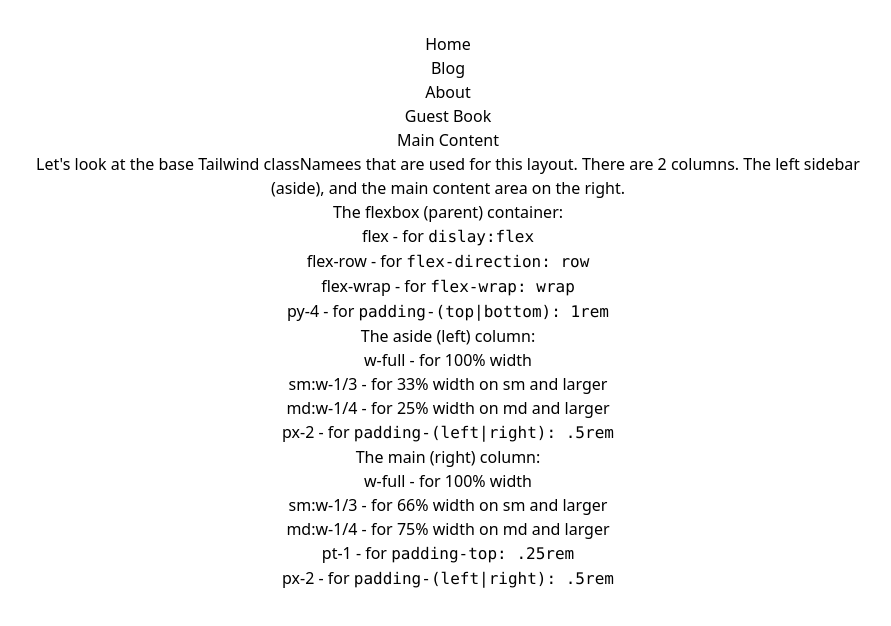
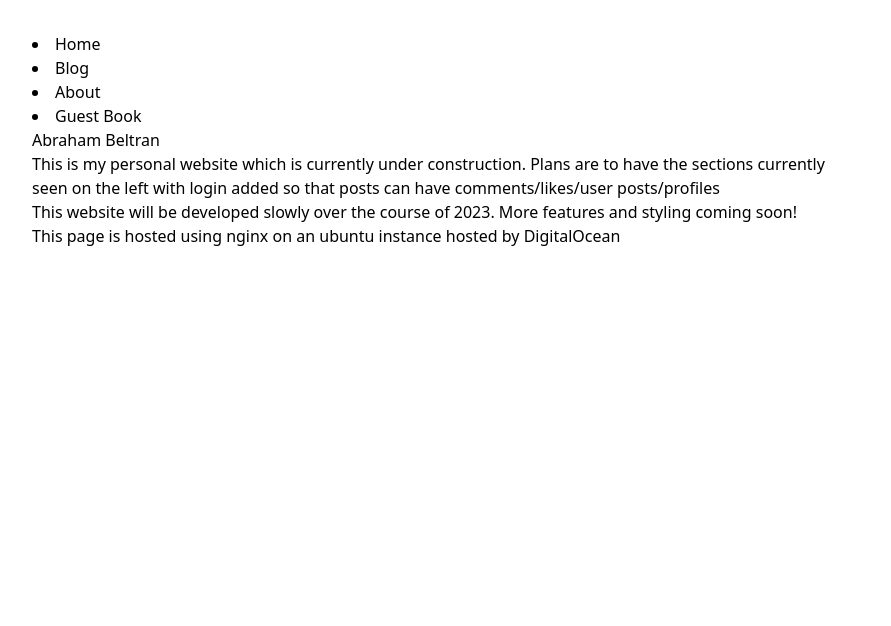
Before and after one commit to abrahambeltran/abrahambeltran.dev, a React (Vite) app: page / in a window 1280 px wide. Shown: the top 626 px of the page, without its empty margins (192-1083 px from the left). Built offline with nearby package versions, Linux system fonts and the light colour scheme.

Commit message:
fixed some styling and added content

```diff
--- a/src/App.tsx
+++ b/src/App.tsx
@@ -6,11 +6,15 @@ function App() {
 
     return (
         <>
-            <div className="container p-2 mx-auto">
-                <div className="flex flex-row flex-wrap py-4">
-                    <aside className="w-full sm:w-1/3 md:w-1/4 px-2">
+            <div className="p-2 m-0 mx-4 mt-8 md:mt-20 lg:mt-32">
+                <div className="flex flex-row py-4">
+                    <aside className="md:w-[150px] md:flex-shrink-0 -mx-4 md:mx-0 md:px-0 font-serif">
                         <div className="sticky top-0 p-4 bg-white rounded-xl w-full">
-                            <ul className="nav flex flex-col overflow-hidden">
+                            <div className="ml-2 md:ml-[12px] mb-2 px-4 md:px-0 md:mb-8 space-y-10 flex flex-col md:flex-row items-start ">
+                                <nav
+                                    className="flex flex-row md:flex-col items-start relative px-4 md:px-0 pb-0 fade md:overflow-auto scroll-pr-6 md:relative"
+                                    id="nav"
+                                >
                                     <li className="nav-item">
                                         <a
                                             className="nav-link text-purple-800 hover:text-purple-600 truncate"
@@ -23,7 +27,7 @@ function App() {
                                     <li className="nav-item">
                                         <a
                                             className="nav-link text-purple-800 hover:text-purple-600"
-                                        href="/#reports"
+                                            href="/#blog"
                                         >
                                             <span className="fa fa-chart-bar mr-2"></span>{" "}
                                             Blog{" "}
@@ -32,7 +36,7 @@ function App() {
                                     <li className="nav-item">
                                         <a
                                             className="nav-link text-purple-800 hover:text-purple-600"
-                                        href="/#int"
+                                            href="/#about"
                                         >
                                             <span className="fa fa-layer-group mr-2"></span>{" "}
                                             About{" "}
@@ -41,71 +45,36 @@ function App() {
                                     <li className="nav-item">
                                         <a
                                             className="nav-link text-purple-800 hover:text-purple-600"
-                                        href="/#reports"
+                                            href="/#GuestBook"
                                         >
                                             <span className="fa fa-chart-bar mr-2"></span>{" "}
                                             Guest Book{" "}
                                         </a>
                                     </li>
-                            </ul>
+                                </nav>
+                            </div>
                         </div>
                     </aside>
-                    <main
-                        role="main"
-                        className="w-full sm:w-2/3 md:w-3/4 pt-1 px-2"
-                    >
-                        <h1 className="text-2xl" id="home">
-                            Main Content
+                    <main className="flex-auto w-full sm:w-2/3 md:w-3/4 pt-1 px-2 font-serif flex-row">
+                        <h1 className="text-2xl font-bold" id="home">
+                            Abraham Beltran
                         </h1>
-                        <p>
-                            Let's look at the base Tailwind classNamees that are
-                            used for this layout. There are 2 columns. The left
-                            sidebar (aside), and the main content area on the
-                            right.{" "}
+                        <p className="my-4">
+                            This is my personal website which is currently under
+                            construction. Plans are to have the sections
+                            currently seen on the left with login added so that
+                            posts can have comments/likes/user posts/profiles
                         </p>
-                        <p className="pt-4">
+                        <p className="my-4">
+                            This website will be developed slowly over the
+                            course of 2023. More features and styling coming
+                            soon!
+                        </p>
+                        <p className="my-4">
                             {" "}
-                            The flexbox (parent) container:{" "}
+                            This page is hosted using nginx on an ubuntu
+                            instance hosted by DigitalOcean{" "}
                         </p>
-                        <ul>
-                            <li>
-                                <span className="text-purple-700">flex</span> -
-                                for <code>dislay:flex</code>
-                            </li>
-                            <li>
-                                flex-row - for <code>flex-direction: row</code>
-                            </li>
-                            <li>
-                                flex-wrap - for <code>flex-wrap: wrap</code>
-                            </li>
-                            <li>
-                                py-4 - for{" "}
-                                <code>padding-(top|bottom): 1rem</code>
-                            </li>
-                        </ul>
-                        <p className="pt-4"> The aside (left) column: </p>
-                        <ul>
-                            <li>w-full - for 100% width</li>
-                            <li>sm:w-1/3 - for 33% width on sm and larger</li>
-                            <li>md:w-1/4 - for 25% width on md and larger</li>
-                            <li>
-                                px-2 - for{" "}
-                                <code>padding-(left|right): .5rem</code>
-                            </li>
-                        </ul>
-                        <p className="pt-4"> The main (right) column: </p>
-                        <ul>
-                            <li>w-full - for 100% width</li>
-                            <li>sm:w-1/3 - for 66% width on sm and larger</li>
-                            <li>md:w-1/4 - for 75% width on md and larger</li>
-                            <li>
-                                pt-1 - for <code>padding-top: .25rem</code>
-                            </li>
-                            <li>
-                                px-2 - for{" "}
-                                <code>padding-(left|right): .5rem</code>
-                            </li>
-                        </ul>
                     </main>
                 </div>
             </div>
--- a/src/index.css
+++ b/src/index.css
@@ -1,6 +1,10 @@
 @tailwind base;
 @tailwind components;
 @tailwind utilities;
+
+#root{
+  text-align: start;
+}
 
 body{
   margin: 0 auto;
```
Lines whose indentation alone changed are shown as unchanged.
